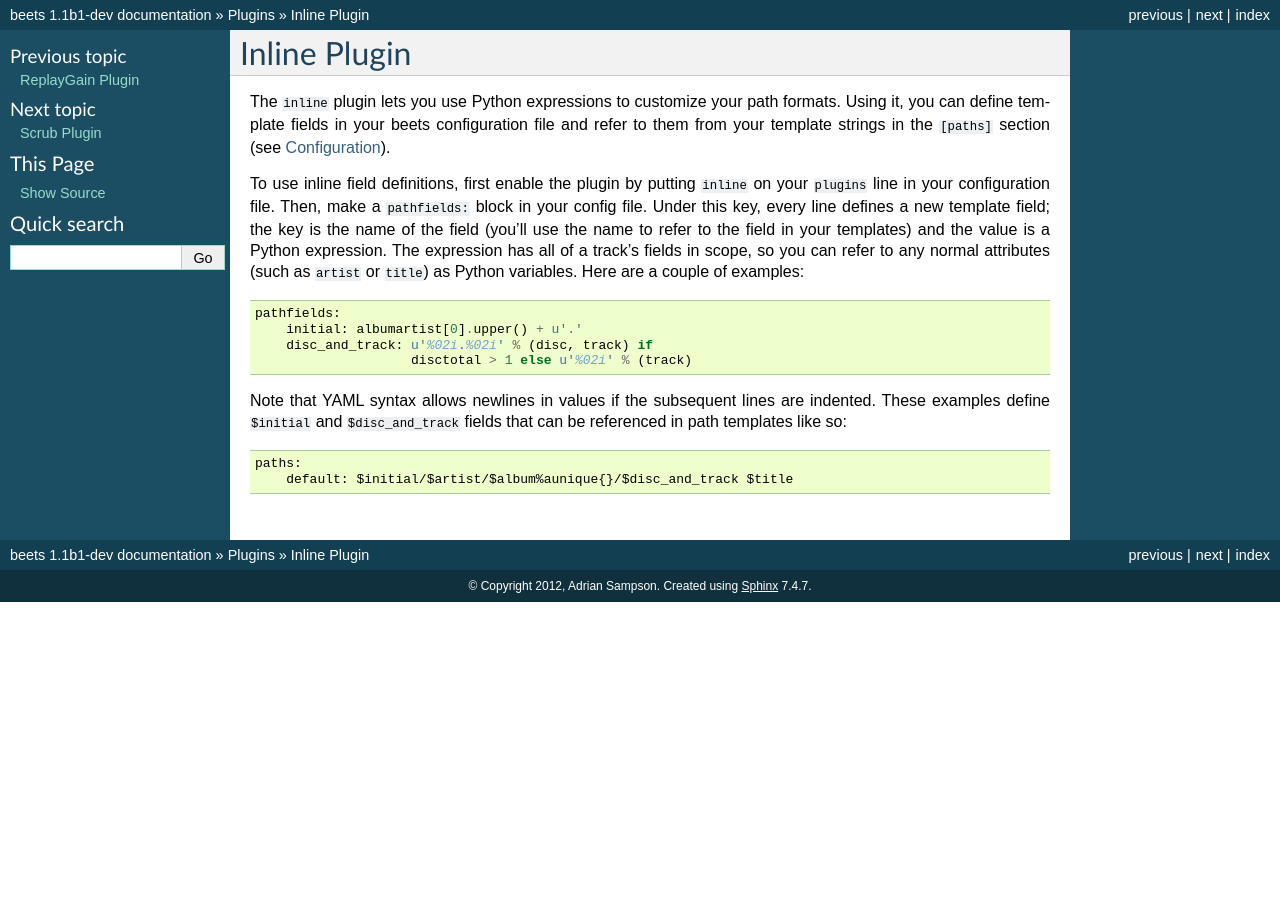
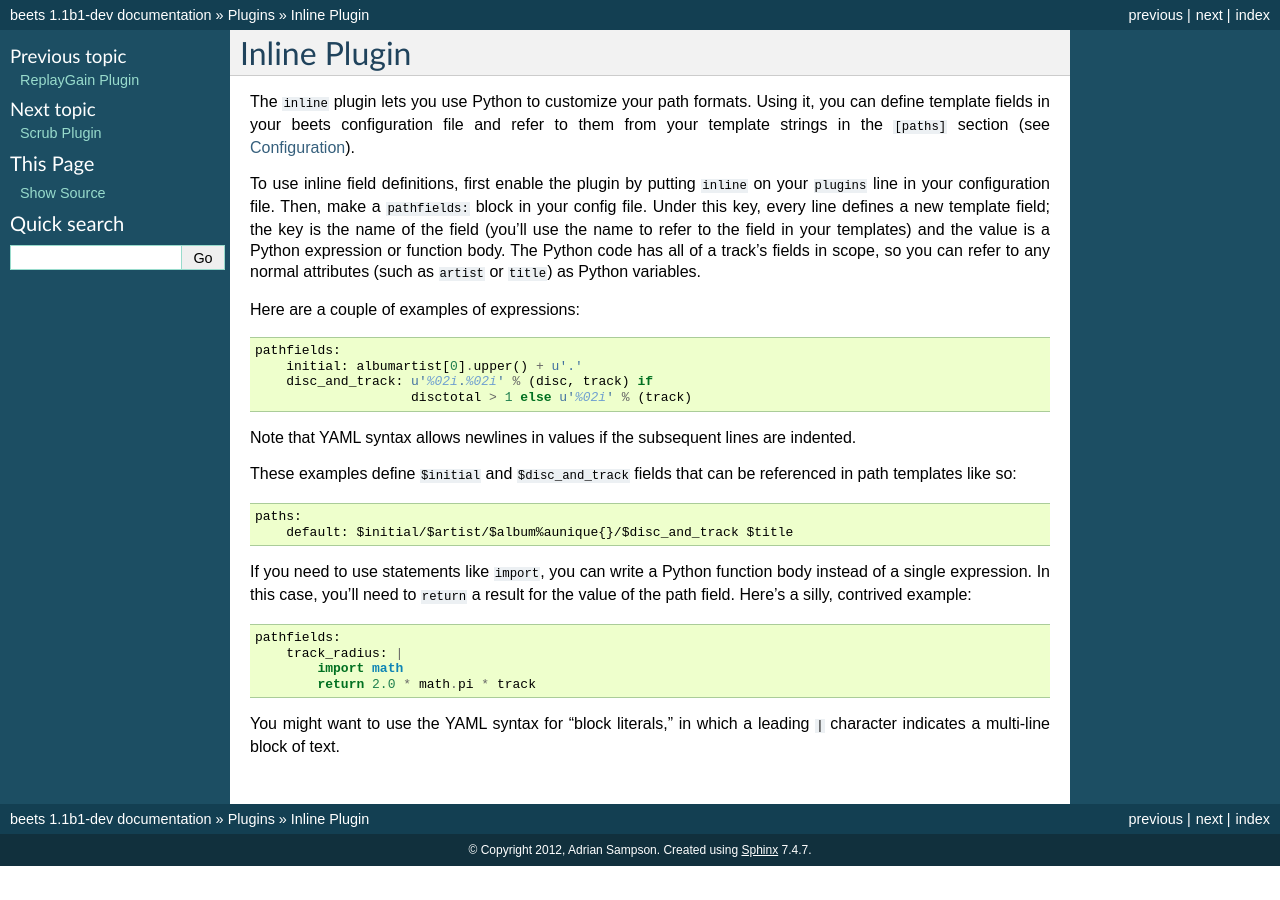
Before and after one commit to google-code-export/beets, a Sphinx documentation site: the page built from docs/plugins/inline.rst, in a window 1280 px wide. Built offline with Sphinx 7.4.7, drawn with Linux system fonts in a browser that asks for light colours.

Commit message:
GH-72: use function bodies instead of special var

```diff
--- a/docs/changelog.rst
+++ b/docs/changelog.rst
@@ -20,8 +20,8 @@ This release entirely revamps beets' configuration system.
 
 It also adds some new features:
 
-* :doc:`/plugins/inline`: Inline definitions can now be statements or blocks
-  in addition to just expressions. Thanks to Florent Thoumie.
+* :doc:`/plugins/inline`: Inline definitions can now contain statements or
+  blocks in addition to just expressions. Thanks to Florent Thoumie.
 
 1.0.0 (in development)
 ----------------------
--- a/docs/plugins/inline.rst
+++ b/docs/plugins/inline.rst
@@ -1,28 +1,44 @@
 Inline Plugin
 =============
 
-The ``inline`` plugin lets you use Python expressions to customize your path
-formats. Using it, you can define template fields in your beets configuration
-file and refer to them from your template strings in the ``[paths]`` section
-(see :doc:`/reference/config/`).
+The ``inline`` plugin lets you use Python to customize your path formats. Using
+it, you can define template fields in your beets configuration file and refer
+to them from your template strings in the ``[paths]`` section (see
+:doc:`/reference/config/`).
 
 To use inline field definitions, first enable the plugin by putting ``inline``
 on your ``plugins`` line in your configuration file. Then, make a
-``pathfields:`` block in your config file. Under this key, every line
-defines a new template field; the key is the name of the field (you'll use the
-name to refer to the field in your templates) and the value is a Python
-expression. The expression has all of a track's fields in scope, so you can
+``pathfields:`` block in your config file. Under this key, every line defines a
+new template field; the key is the name of the field (you'll use the name to
+refer to the field in your templates) and the value is a Python expression or
+function body. The Python code has all of a track's fields in scope, so you can
 refer to any normal attributes (such as ``artist`` or ``title``) as Python
-variables. Here are a couple of examples::
+variables.
+
+Here are a couple of examples of expressions::
 
     pathfields:
         initial: albumartist[0].upper() + u'.'
         disc_and_track: u'%02i.%02i' % (disc, track) if
                         disctotal > 1 else u'%02i' % (track)
 
-Note that YAML syntax allows newlines in values if the subsequent
-lines are indented. These examples define ``$initial`` and
-``$disc_and_track`` fields that can be referenced in path templates like so::
+Note that YAML syntax allows newlines in values if the subsequent lines are
+indented.
+
+These examples define ``$initial`` and ``$disc_and_track`` fields that can be
+referenced in path templates like so::
 
     paths:
         default: $initial/$artist/$album%aunique{}/$disc_and_track $title
+
+If you need to use statements like ``import``, you can write a Python function
+body instead of a single expression. In this case, you'll need to ``return``
+a result for the value of the path field. Here's a silly, contrived example::
+
+    pathfields:
+        track_radius: |
+            import math
+            return 2.0 * math.pi * track
+
+You might want to use the YAML syntax for "block literals," in which a leading
+``|`` character indicates a multi-line block of text.
```
Also changed, not shown: 1 other file.
